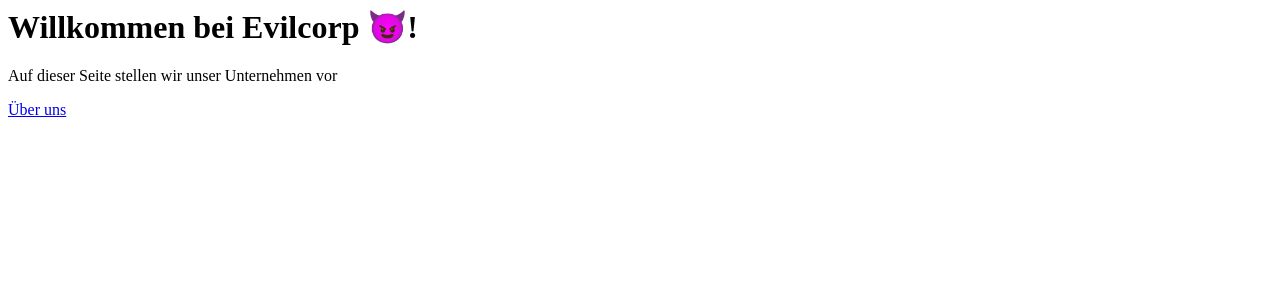
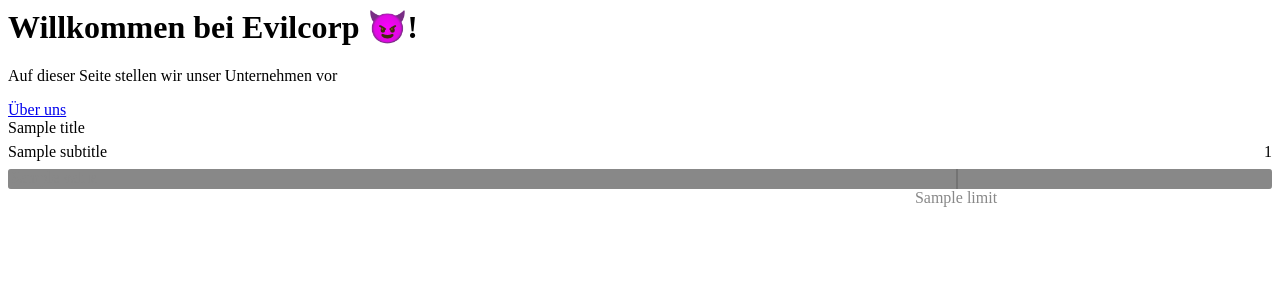
Before and after one commit to amigadi01/Project, a Flask app: template templates/index.html in a window 1280 px wide. Shown: the top 300 px of the page. Run offline with Flask 3, Linux system fonts and the light colour scheme; the template is opened without the code that fills it: most values are stand-ins (such as "Sample title", 1, 10 or a date in 2020).

Commit message:
anderung4

```diff
--- a/templates/index.html
+++ b/templates/index.html
@@ -3,4 +3,56 @@
     <h1>Willkommen bei Evilcorp 😈!</h1>
     <p>Auf dieser Seite stellen wir unser Unternehmen vor</p>
     <a href="/about/">Über uns</a> </body>
+    <style>
+        .progress-ecd {
+            width: 100%;
+            height: 80px;
+        }
+        .progress-ecd .hdr span {
+            float: right;
+        }
+        .progress-ecd .bar {
+            position: relative;
+            height: 20px;
+            background-color: #ccc;
+            border-radius: 3px;
+        }
+        .progress-ecd .bar .percent {
+            color: {{TextColor}};
+            background-color: {{BgColor}};
+            width: calc({{Percent}} - 25%);
+            height: 20px;
+            border-radius: 3px;
+            padding-left: 3px;
+            max-width: 100%;
+        }
+        .progress-ecd .bar .ref {
+            position: absolute;
+            left: 75%;
+            top: 0;
+            width: 2px;
+            height: 20px;
+            background-color: #737373;
+        }
+        .progress-ecd .bar .ref:before {
+            content: attr(data-ref);
+            font-weight: 300;
+            position: absolute;
+            width: 100px;
+            left: -50px;
+            top: 100%;
+            color: #888;
+            text-align: center;
+        }
+        </style>
+        <div>
+        <div class="progress-ecd" style="margin-bottom:20px;">
+            <div style="font-size: 16px; font-weight:500; height: 20px; margin-bottom: 4px;">{{Title}}</div>
+            <div class="hdr" style="font-weight: 200; margin-bottom: 8px;">{{Subtitle}}<span style="font-weight: 500; ">{{Percent}}</span></div>
+            <div class="bar">
+                <div class="percent">{{Value}}</div>
+                <div class="ref" data-ref="{{Limit}}"></div>
+            </div>
+        </div>
+        </div>
 </html>
```
